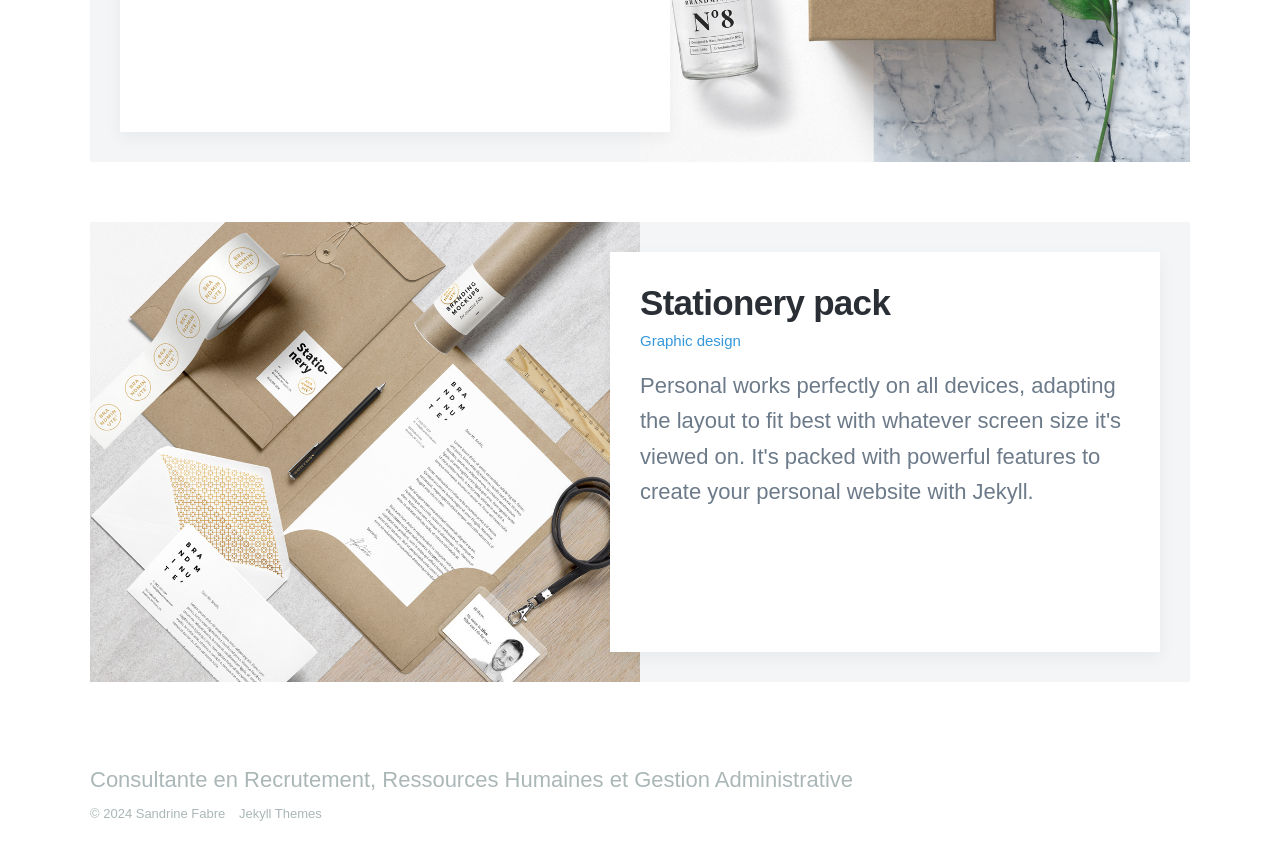
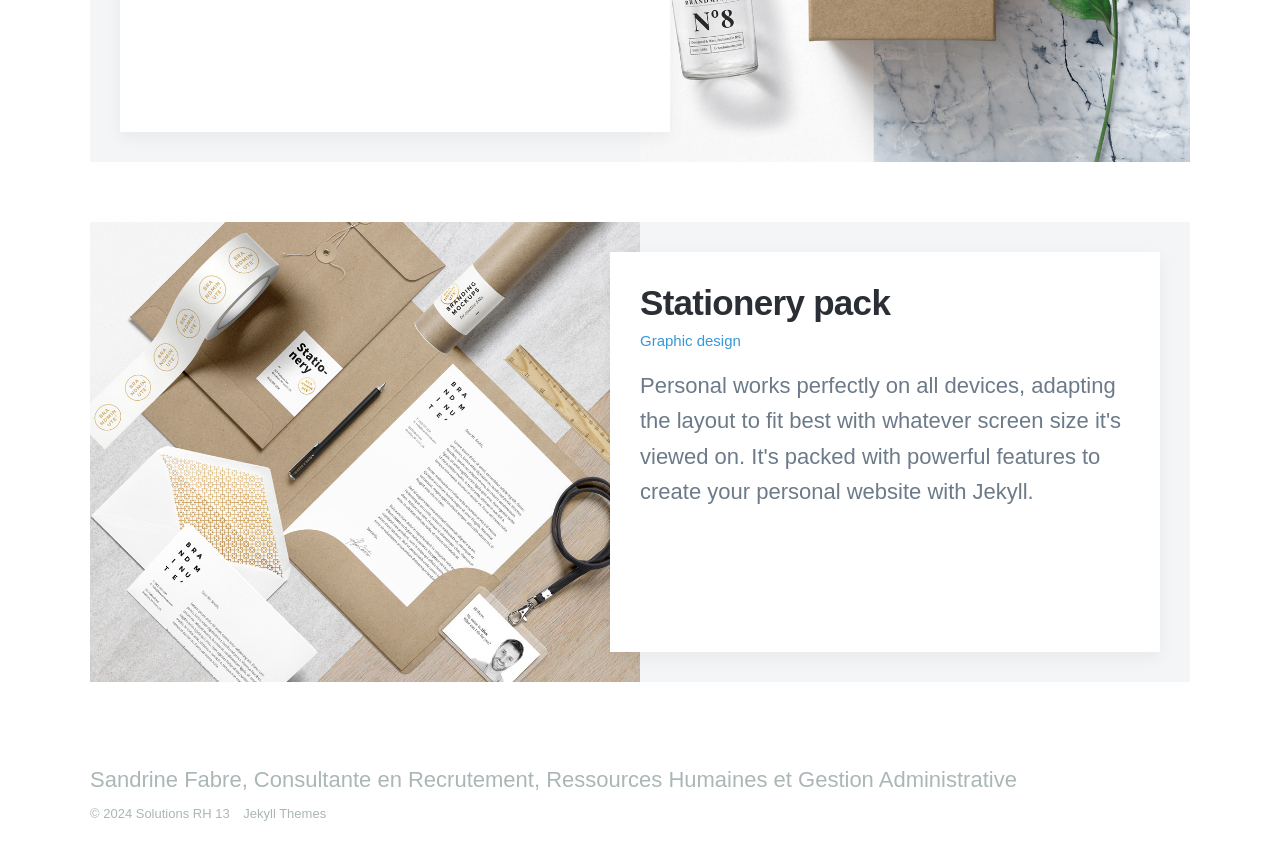
Before and after one commit to jeyries/solutionsrh13, a Jekyll site: the page built from index.html, in a window 1280 px wide and 900 px high, scrolled down 2512 px. Shown: the top 860 px of the window. Built offline with Jekyll 4.4.1, drawn with Linux system fonts in a browser that asks for light colours; nearby versions of some CDN libraries; some web fonts are replaced; some of the changed text lies outside the part shown.

Commit message:
Update settings.yml

```diff
--- a/_data/settings.yml
+++ b/_data/settings.yml
@@ -1,5 +1,5 @@
 basic_settings:
-  site_title: Sandrine Fabre
+  site_title: Solutions RH 13
   favicon_image: /images/favicon.png
 
 header_settings:
@@ -18,7 +18,7 @@ menu_settings:
       url: '/contact'
 
 footer_settings:
-  footer_tagline: Consultante en Recrutement, Ressources Humaines et Gestion Administrative
+  footer_tagline: Sandrine Fabre, Consultante en Recrutement, Ressources Humaines et Gestion Administrative
 
 hero_settings:
   overlay_opacity: 0.8
```
